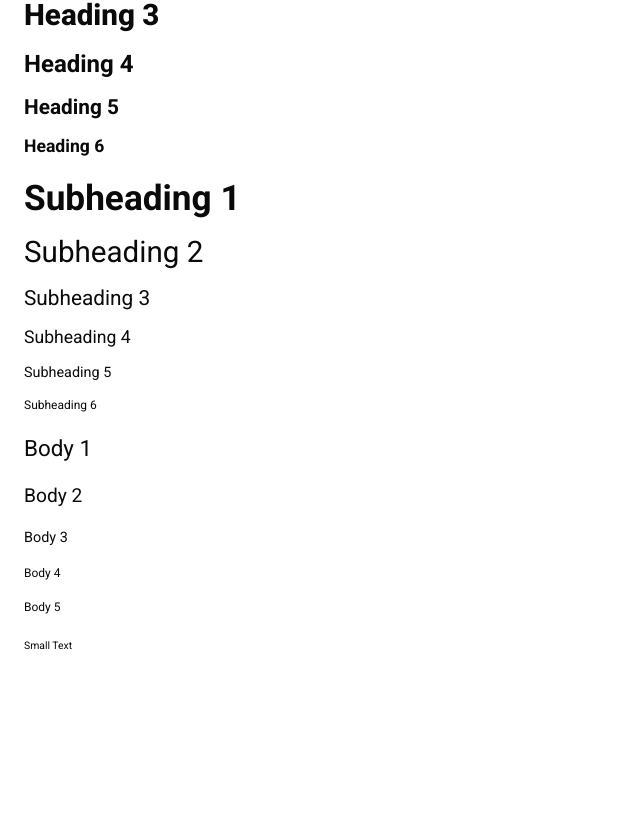
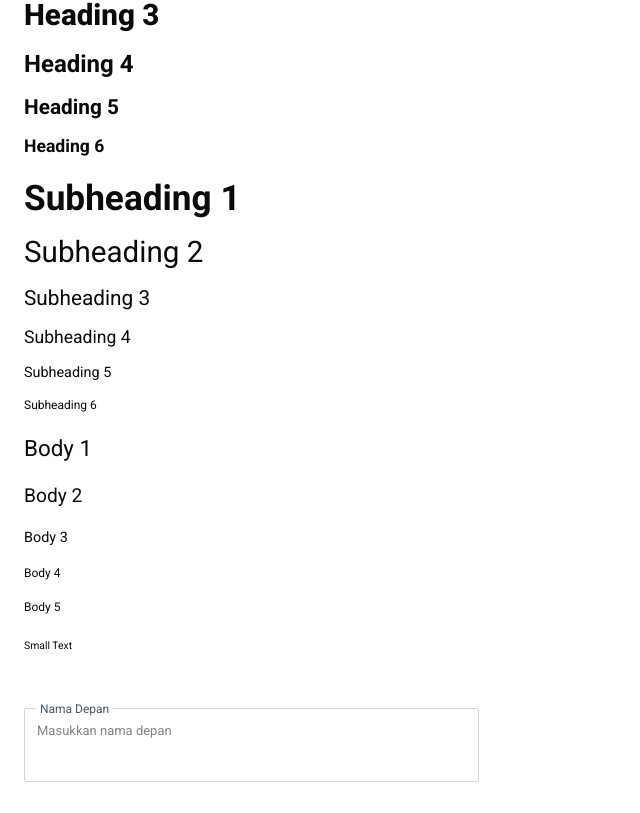
Before and after one commit to Rencanakan-id/rencanakan-talent_pool-frontend, a React (Vite) app: page /design in a window 1280 px wide. Shown: the part 208-1021 px from the top of the page, without its empty margins (0-640 px from the left). Before the commit the page ends 888 px from the top, so only its background shows below. Built offline with nearby package versions, Linux system fonts and the light colour scheme.

Commit message:
feat: create textarea component

```diff
--- /dev/null
+++ b/src/components/ui/textarea.tsx
@@ -0,0 +1,29 @@
+import * as React from "react";
+
+import { cn } from "@/lib/utils";
+
+interface TextareaProps extends React.ComponentProps<"textarea"> {
+  textLabel?: string;
+}
+
+const Textarea: React.FC<TextareaProps> = ({ className, textLabel, placeholder, ...props }) => {
+  return (
+    <div className={cn("relative mt-8 w-[455px]", className)}>
+      {/* Label Positioning */}
+      {textLabel && (
+        <div className="absolute -top-3 left-3 px-1 bg-white">
+          <label className="text-xs text-gray-600">{textLabel}</label>
+        </div>
+      )}
+
+      <textarea
+        style={{resize: 'none'}}
+        placeholder={placeholder}
+        className="placeholder:text-[13px] w-full p-3 border border-gray-300 rounded-[2px] focus:outline-none focus:ring-2 focus:ring-blue-300"
+        {...props}
+      />
+    </div>
+  );
+};
+
+export { Textarea };
--- a/src/modules/DesignSystemModule/index.tsx
+++ b/src/modules/DesignSystemModule/index.tsx
@@ -1,4 +1,5 @@
 import { Typography } from "@/components";
+import { Textarea } from "@/components/ui/textarea";
 
 export const DesignSystemModule = () => {
   return (
@@ -31,6 +32,8 @@ export const DesignSystemModule = () => {
         <Typography variant="b5">Body 5</Typography>
         <Typography variant="small">Small Text</Typography>
       </div>
+
+      <Textarea textLabel="Nama Depan" placeholder="Masukkan nama depan"></Textarea>
     </div>
   );
 }
```
